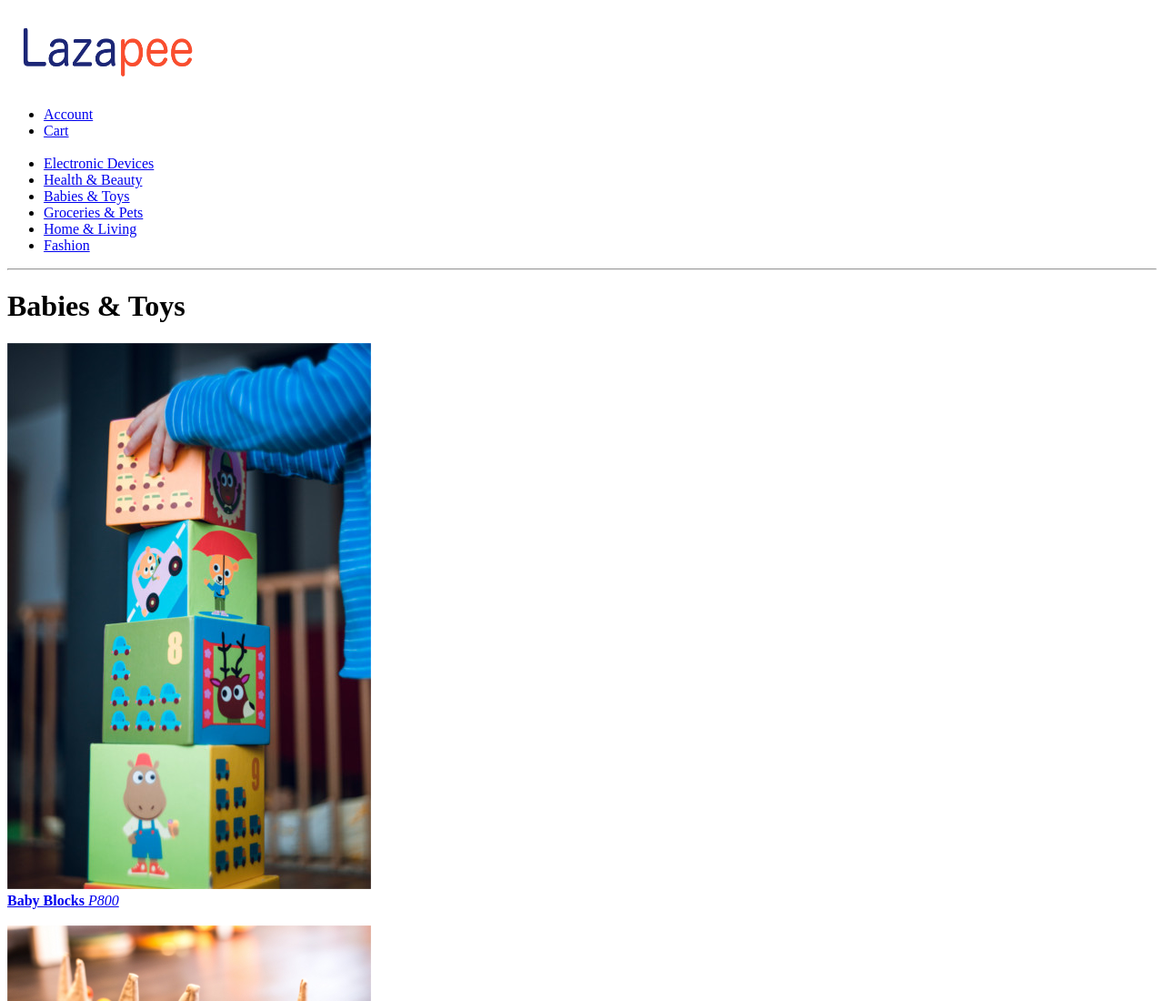
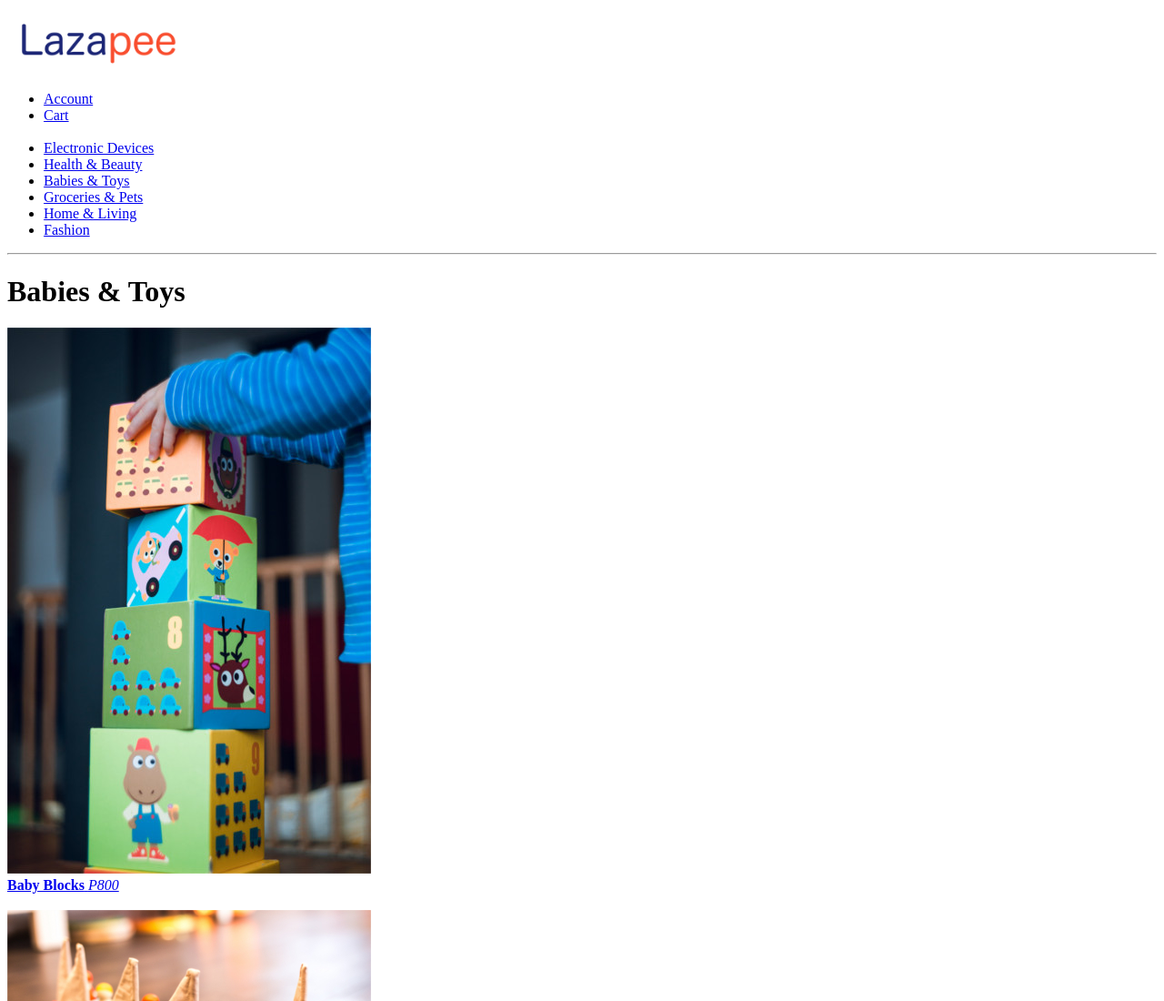
Before and after one commit to pwinses/lazapee, a plain HTML site: page categories/babies-toys.html in a window 1280 px wide. Shown: the top 1100 px of the page at 91% size. Drawn offline with Linux system fonts and the light colour scheme.

Commit message:
Update babies-toys.html

```diff
--- a/categories/babies-toys.html
+++ b/categories/babies-toys.html
@@ -8,8 +8,8 @@
 </head>
 <body>
 
-    <img src="../images\lazapee-logo.png" alt="Lazapee" width="220"
-    height=89" />
+    <a href = "/index.html"> <img src="/images/lazapee-logo.png"alt="lazape logo" width="200" >
+
 
     <ul>
         <li> <a href="../account\account.html">Account</a></li>
```
